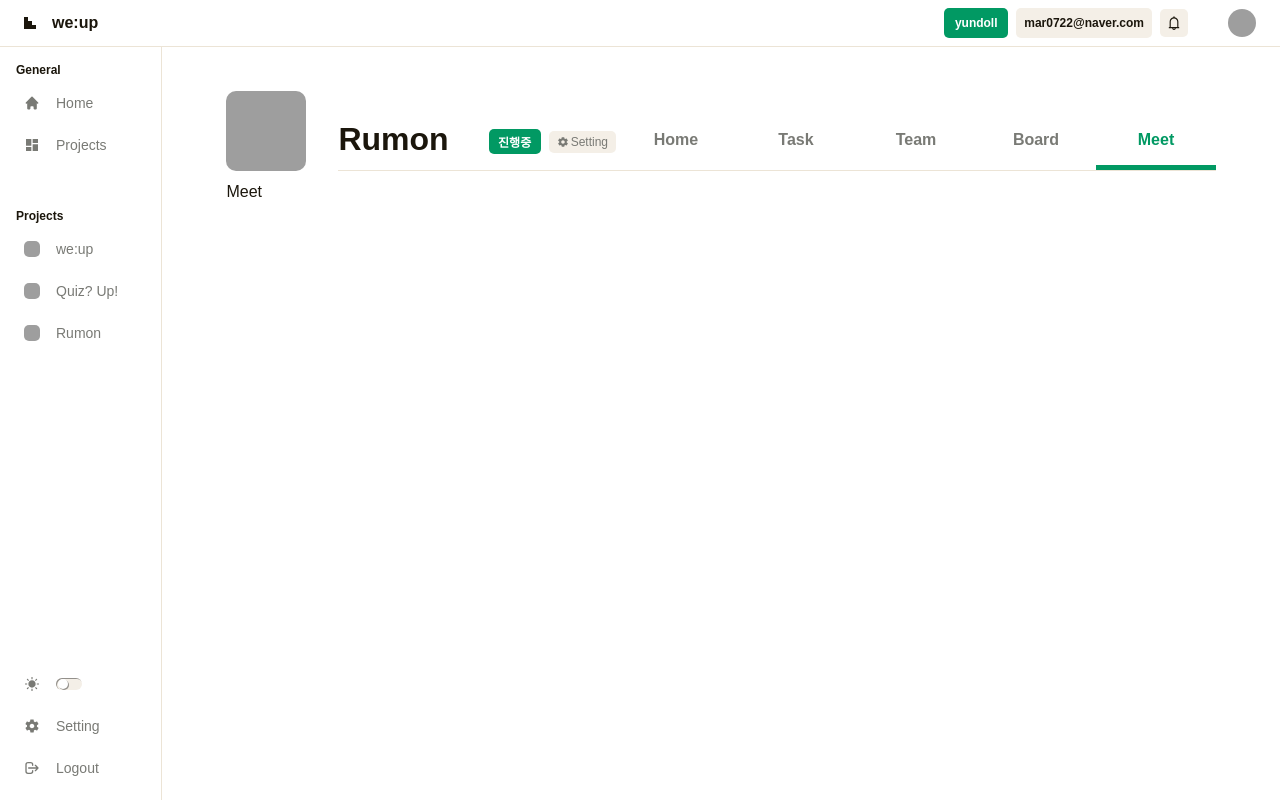
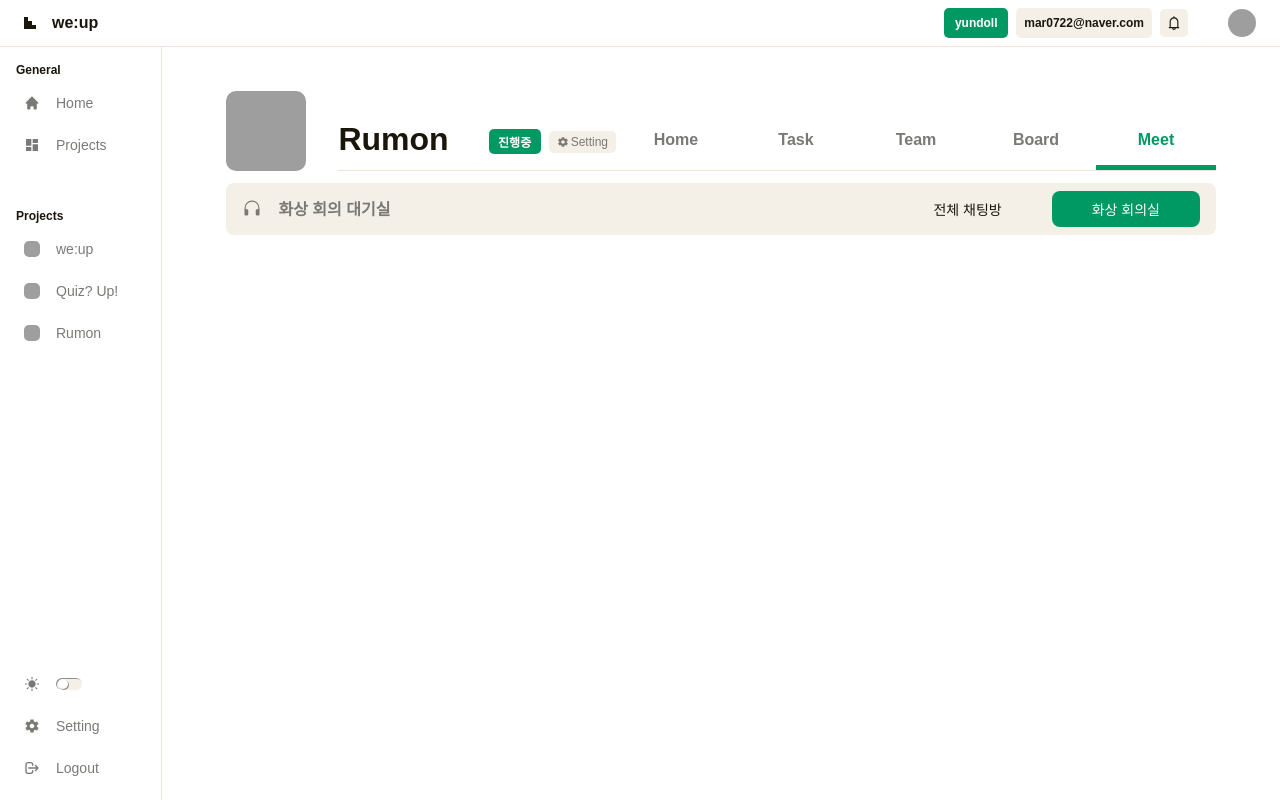
Before and after one commit to 2025IR/WeUp_FE, a React (Vite) app: page /project/1/meet in a window 1280 px wide. Built offline with nearby package versions, Linux system fonts and the light colour scheme; grey boxes are pictures that could not be loaded; a web font is replaced by a local one.

Commit message:
feat: meet 페이지 레이아웃으로 전환 및 라우터 분리(chat, waiting)

```diff
--- /dev/null
+++ b/src/components/layout/meetLayout/Header/index.tsx
@@ -0,0 +1,46 @@
+import Button from "@/components/common/Button";
+import IconLabel from "@/components/common/IconLabel";
+import { Container, NavWrapper } from "./style";
+import { useLocation, useNavigate } from "react-router-dom";
+import { BiChat } from "react-icons/bi";
+import { BsHeadphones } from "react-icons/bs";
+
+const Header = () => {
+  const location = useLocation();
+  const isChat = location.pathname.includes("/chat");
+  const navigate = useNavigate();
+
+  return (
+    <Container>
+      <div>
+        <IconLabel
+          icon={isChat ? <BiChat /> : <BsHeadphones />}
+          gap="1rem"
+          fontSize="body"
+          fontWeight="semibold"
+          size="lg"
+        >
+          {isChat ? "전체 채팅방" : "화상 회의 대기실"}
+        </IconLabel>
+      </div>
+      <NavWrapper>
+        <Button
+          onClick={() => navigate("chat")}
+          size="lg"
+          variant={isChat ? "primary" : "secondary"}
+        >
+          전체 채팅방
+        </Button>
+        <Button
+          onClick={() => navigate("waiting")}
+          size="lg"
+          variant={isChat ? "secondary" : "primary"}
+        >
+          화상 회의실
+        </Button>
+      </NavWrapper>
+    </Container>
+  );
+};
+
+export default Header;
--- /dev/null
+++ b/src/components/layout/meetLayout/Header/style.ts
@@ -0,0 +1,19 @@
+import styled from "@emotion/styled";
+
+export const Container = styled.div`
+  width: 100%;
+  padding: 0.5rem 1rem;
+
+  display: flex;
+  justify-content: space-between;
+  align-items: center;
+
+  background-color: ${({ theme }) => theme.colors.secondary};
+  border-radius: ${({ theme }) => theme.radius.md};
+`;
+
+export const NavWrapper = styled.div`
+  display: flex;
+  gap: 0.625rem;
+  align-items: center;
+`;
--- /dev/null
+++ b/src/components/layout/meetLayout/MeetLayout/index.tsx
@@ -0,0 +1,16 @@
+import { Outlet } from "react-router-dom";
+import Header from "../Header";
+import { Container, Main } from "./style";
+
+const MeetLayout = () => {
+  return (
+    <Container>
+      <Header />
+      <Main>
+        <Outlet />
+      </Main>
+    </Container>
+  );
+};
+
+export default MeetLayout;
--- /dev/null
+++ b/src/components/layout/meetLayout/MeetLayout/style.ts
@@ -0,0 +1,17 @@
+import styled from "@emotion/styled";
+
+export const Container = styled.div`
+  width: 100%;
+  height: 100%;
+
+  display: flex;
+  flex-direction: column;
+  gap: 0.625rem;
+  justify-content: flex-start;
+  align-items: center;
+`;
+
+export const Main = styled.div`
+  width: 100%;
+  height: 100%;
+`;
--- /dev/null
+++ b/src/pages/project/Chat/index.tsx
@@ -0,0 +1,5 @@
+const Chat = () => {
+  return <div>chat</div>;
+};
+
+export default Chat;
--- a/src/pages/project/Meet/index.tsx
+++ /dev/null
@@ -1,5 +0,0 @@
-const Meet = () => {
-  return <div>Meet</div>;
-};
-
-export default Meet;
--- /dev/null
+++ b/src/pages/project/WaitingRoom/index.tsx
@@ -0,0 +1,5 @@
+const WaitingRoom = () => {
+  return <div>waiting room</div>;
+};
+
+export default WaitingRoom;
```
Also changed, not shown: src/routes/routes.tsx (+12 -3 lines), src/pages/project/Meeting/index.tsx (renamed from src/pages/project/Meet/Meeting/index.tsx).
